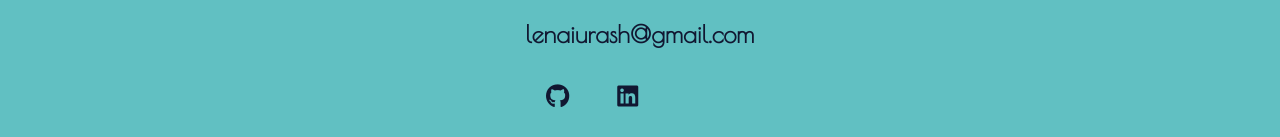
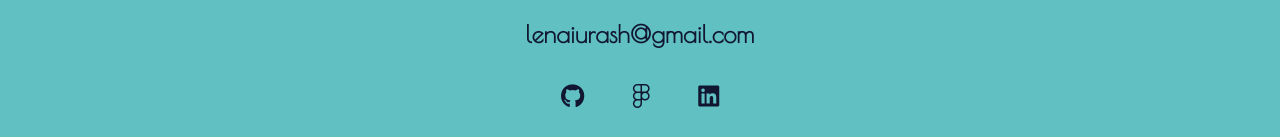
Before and after one commit to OlenaYurash/Portfolio, a plain HTML site: page index.html in a window 1280 px wide. Shown: the part 2792-2929 px from the top of the page. Drawn offline with nearby package versions, Linux system fonts and the light colour scheme.

Commit message:
Link to Figma added

```diff
--- a/index.html
+++ b/index.html
@@ -210,17 +210,19 @@
         </li>
         <li class="social-list__item">
           <a
+            href="https://www.figma.com/files/recent?fuid=1189634003018412831"
+            class="social-list__link"
+            target="_blank"
+            ><i class="fa-brands fa-figma"></i
+          ></a>
+        </li>
+        <li class="social-list__item">
+          <a
             href="https://www.linkedin.com/in/olena-iurash-8a262825a/"
             class="social-list__link"
             target="_blank"
             ><i class="fa-brands fa-linkedin"></i
           ></a>
-        </li>
-        <li class="social-list__item">
-          <a href="" class="social-list__link"></a>
-        </li>
-        <li class="social-list__item">
-          <a href="" class="social-list__link"></a>
         </li>
       </ul>
     </footer>
```
